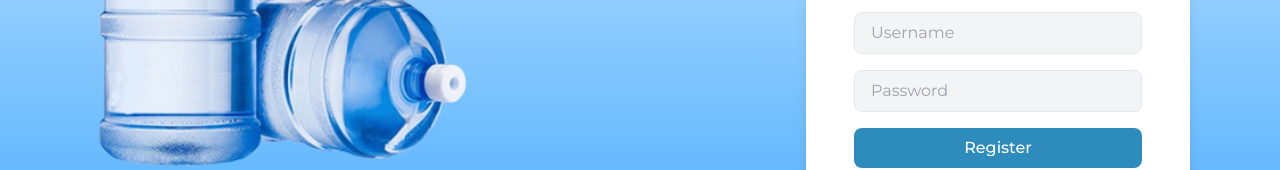
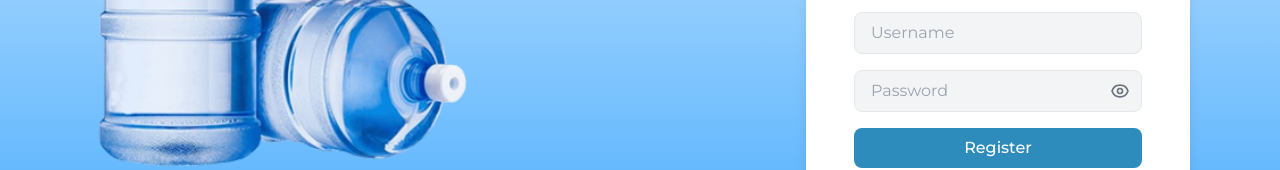
Before and after one commit to Jayvieeeee/Sismoya_Frontend, a Vue app: page /register in a window 1280 px wide. Shown: the part 435-605 px from the top of the page. Built offline with nearby package versions, Linux system fonts and the light colour scheme; a web font is replaced by a local one.

Commit message:
-landing fixed

```diff
--- a/src/view/Auth/Login.vue
+++ b/src/view/Auth/Login.vue
@@ -74,7 +74,7 @@ function goToForgotPass() {
               class="w-full pl-4 pr-4 py-4 text-sm bg-gray-100 border rounded-lg focus:outline-none focus:ring-2 focus:ring-blue-400" />
             <p
               v-if="!identifier && errorMessage"
-              class="text-red-500 text-xs mt-1 text-right"
+              class="text-red-500 text-xs mt-1"
             >
               Please enter your email or username.
             </p>
--- a/src/view/Auth/Register.vue
+++ b/src/view/Auth/Register.vue
@@ -17,6 +17,7 @@ const email = ref("");
 const password = ref("");
 const contactNo = ref("");
 const address = ref("");
+const showPassword = ref(false);
 const role = ref("user"); // default role
 
 // Errors state
@@ -143,12 +144,66 @@ function goToLogin() {
         <div class="mb-4 relative">
           <input
             v-model="password"
-              type="password"
+            :type="showPassword ? 'text' : 'password'"
             placeholder="Password"
-              class="w-full pl-4 pr-4 py-2 bg-gray-100 border rounded-lg focus:outline-none focus:ring-2 focus:ring-blue-400"
+            class="w-full pl-4 pr-10 py-2 bg-gray-100 border rounded-lg focus:outline-none focus:ring-2 focus:ring-blue-400"
           />
-            <p v-if="errors.password" class="text-red-500 text-sm mt-1">{{ errors.password }}</p>
+
+          <!-- Toggle button -->
+          <button
+            type="button"
+            @click="showPassword = !showPassword"
+            class="absolute right-3 top-1/2 transform -translate-y-1/2 text-gray-500 focus:outline-none"
+          >
+            <svg
+              v-if="!showPassword"
+              xmlns="http://www.w3.org/2000/svg"
+              class="h-5 w-5"
+              fill="none"
+              viewBox="0 0 24 24"
+              stroke="currentColor"
+            >
+              <path
+                stroke-linecap="round"
+                stroke-linejoin="round"
+                stroke-width="2"
+                d="M15 12a3 3 0 11-6 0 3 3 0 016 0z"
+              />
+              <path
+                stroke-linecap="round"
+                stroke-linejoin="round"
+                stroke-width="2"
+                d="M2.458 12C3.732 7.943 7.523 5 12 5c4.477 0 8.268 2.943 9.542 7-1.274 4.057-5.065 7-9.542 7-4.477 0-8.268-2.943-9.542-7z"
+              />
+            </svg>
+            <svg
+              v-else
+              xmlns="http://www.w3.org/2000/svg"
+              class="h-5 w-5"
+              fill="none"
+              viewBox="0 0 24 24"
+              stroke="currentColor"
+            >
+              <path
+                stroke-linecap="round"
+                stroke-linejoin="round"
+                stroke-width="2"
+                d="M13.875 18.825A10.05 10.05 0 0112 19c-4.477 0-8.268-2.943-9.542-7a9.958 9.958 0 012.223-3.592m3.412-2.406A9.953 9.953 0 0112 5c4.477 0 8.268 2.943 9.542 7a9.958 9.958 0 01-4.043 5.197M15 12a3 3 0 11-6 0 3 3 0 016 0z"
+              />
+              <path
+                stroke-linecap="round"
+                stroke-linejoin="round"
+                stroke-width="2"
+                d="M3 3l18 18"
+              />
+            </svg>
+          </button>
+
+          <p v-if="errors.password" class="text-red-500 text-sm mt-1">
+            {{ errors.password }}
+          </p>
         </div>
+
 
           <!-- general error -->
           <p v-if="errors.general" class="text-red-600 text-sm mb-3">{{ errors.general }}</p>
--- a/src/view/Landing/LandingPage.vue
+++ b/src/view/Landing/LandingPage.vue
@@ -14,9 +14,8 @@ function goToLogin() {
     <!-- HOME PAGE -->
     <section
       id="home"
-      class=" pb-24 relative font-montserrat h-screen bg-gradient-to-b from-white to-secondary"
-    >
-      <div class="pt-20 flex flex-col items-center justify-center h-full text-center relative z-10 px-6">
+      class=" pb-24 relative font-montserrat h-screen bg-gradient-to-b from-white to-secondary">
+      <div class="pt-4 flex flex-col items-center justify-center h-full text-center relative z-10 px-6">
         <h1 class="text-3xl md:text-4xl lg:text-5xl text-primary font-medium leading-snug">
           Clean, cold, and refreshing water delivered <br />
           to you
@@ -164,17 +163,17 @@ function goToLogin() {
   class="relative font-montserrat min-h-screen bg-gradient-to-b from-white to-secondary py-16"
 >
   <div class="container mx-auto px-6 lg:px-16 py-20">
-        <div class="grid grid-cols-1 md:grid-cols-2 items-center gap-10">
+    <!-- change items-center -> items-start -->
+    <div class="grid grid-cols-1 md:grid-cols-2 items-start gap-10 mt-10">
       <div>
-            <h2
-              class="text-3xl md:text-4xl lg:text-5xl font-semibold text-primary mb-10"
-            >
+        <h2 class="text-3xl md:text-4xl lg:text-5xl font-semibold text-primary mb-10">
           Download App
         </h2>
-            <p class="text-base md:text-lg leading-relaxed mb-6">
-              Download the Sismoya Water App today and experience hassle-free
-              hydration—order refills, schedule deliveries or pick-ups, and
-              track your water anytime, anywhere.
+        <p class="text-base md:text-lg !leading-loose mb-10">
+          Download the Sismoya Water app today and experience hassle-free
+          hydration—order refills, schedule deliveries or pick-ups, and track
+          your water anytime, anywhere. Stay refreshed with safe and clean
+          drinking water right at your fingertips.
         </p>
         <a
           href="#"
@@ -183,9 +182,7 @@ function goToLogin() {
           Download
         </a>
       </div>
-          <div
-            class="flex justify-center md:justify-end"
-          >
+      <div class="flex justify-center md:justify-end">
         <img
           src="/images/phone.png"
           alt="Phone"
@@ -195,6 +192,7 @@ function goToLogin() {
     </div>
   </div>
 </section>
+
 
     <!-- CONTACT US -->
     <section
```
Lines whose indentation alone changed are shown as unchanged.
